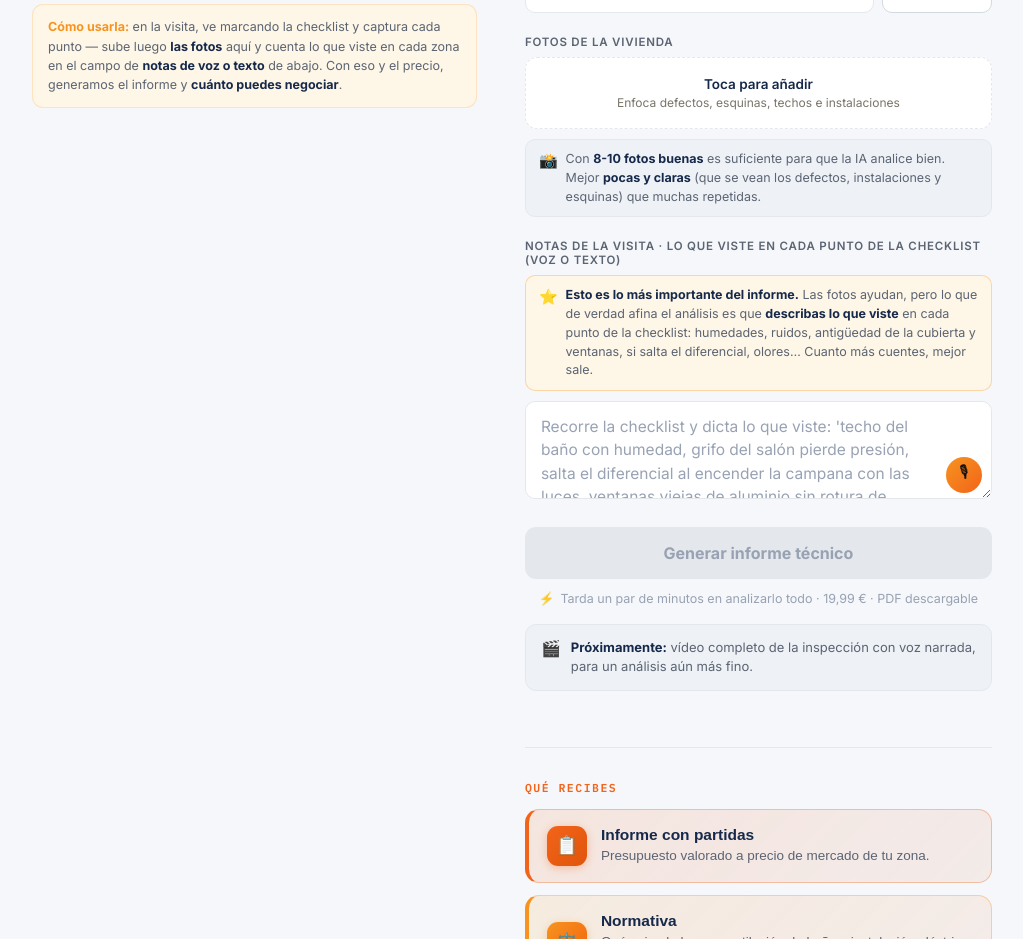
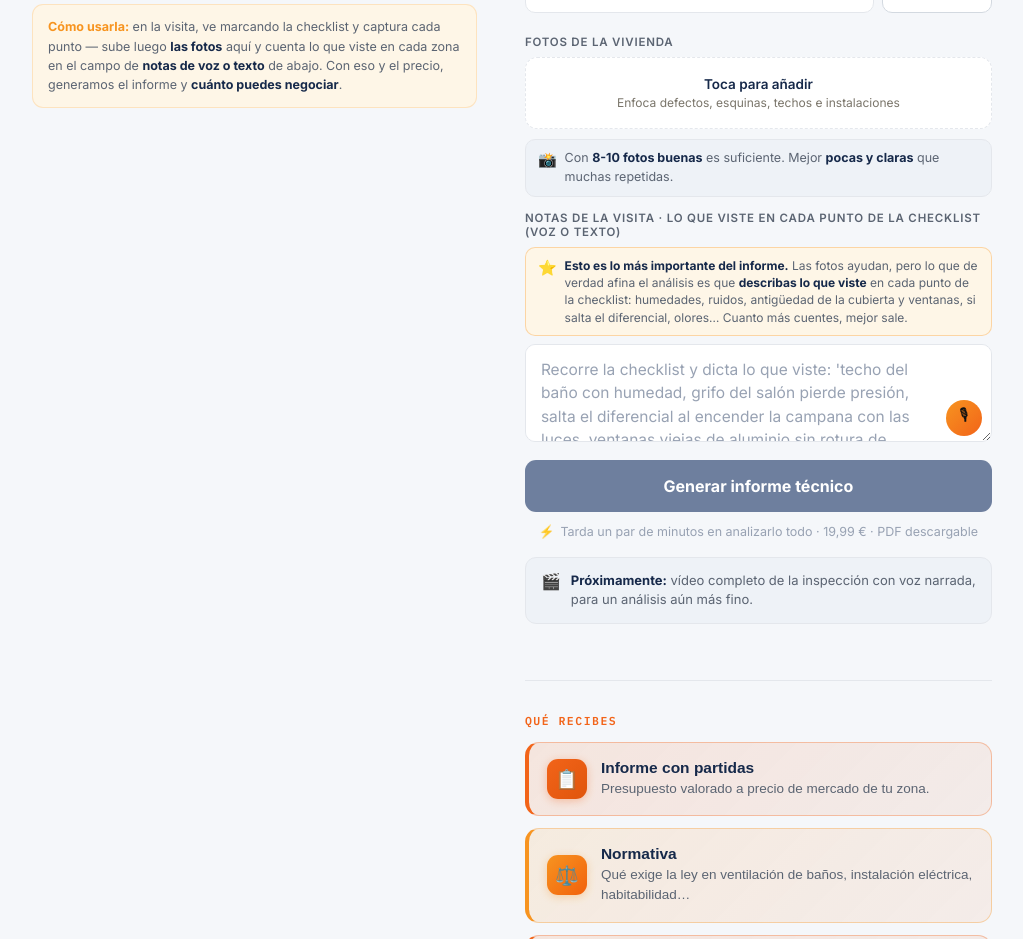
Before and after one commit to juliopuente7/wisebuy, a React (Vite) app in the folder wisebuy-netlify-final/: page / in a window 1280 px wide. Shown: the part 820-1759 px from the top of the page, without its empty margins (128-1151 px from the left). Built offline with nearby package versions, Linux system fonts and the light colour scheme.

Commit message:
Add files via upload

```diff
--- a/wisebuy-netlify-final/src/wisebuy-app.jsx
+++ b/wisebuy-netlify-final/src/wisebuy-app.jsx
@@ -1215,15 +1215,15 @@ OBLIGATORIO: rellena SIEMPRE estos campos, nunca los dejes vacíos: cada partida
             <div style={{ display: "grid", gap: 18, marginBottom: 10 }}>
               <Dropzone prevs={prevV} which="v" title="Fotos de la vivienda" hint="Enfoca defectos, esquinas, techos e instalaciones" accent={C.orange} />
             </div>
-            <div style={{ display: "flex", gap: 8, alignItems: "flex-start", background: C.bg2, border: `1px solid ${C.line}`, borderRadius: 10, padding: "10px 13px", marginBottom: 22, fontSize: 12.5, color: C.sub, lineHeight: 1.5 }}>
+            <div style={{ display: "flex", gap: 8, alignItems: "flex-start", background: C.bg2, border: `1px solid ${C.line}`, borderRadius: 10, padding: "9px 12px", marginBottom: 14, fontSize: 12.5, color: C.sub, lineHeight: 1.5 }}>
               <span style={{ fontSize: 15 }}>📸</span>
-              <span>Con <b style={{ color: C.ink }}>8-10 fotos buenas</b> es suficiente para que la IA analice bien. Mejor <b style={{ color: C.ink }}>pocas y claras</b> (que se vean los defectos, instalaciones y esquinas) que muchas repetidas.</span>
+              <span>Con <b style={{ color: C.ink }}>8-10 fotos buenas</b> es suficiente. Mejor <b style={{ color: C.ink }}>pocas y claras</b> que muchas repetidas.</span>
             </div>
 
             {/* Notas de voz */}
-            <div style={{ marginBottom: 24 }}>
+            <div style={{ marginBottom: 14 }}>
               <span style={label}>Notas de la visita · lo que viste en cada punto de la checklist (voz o texto)</span>
-              <div style={{ display: "flex", gap: 8, alignItems: "flex-start", background: C.panelYellow, border: `1px solid ${C.yellow}55`, borderRadius: 10, padding: "10px 13px", marginBottom: 10, fontSize: 12.5, color: C.sub, lineHeight: 1.5 }}>
+              <div style={{ display: "flex", gap: 8, alignItems: "flex-start", background: C.panelYellow, border: `1px solid ${C.yellow}55`, borderRadius: 10, padding: "9px 12px", marginBottom: 8, fontSize: 12, color: C.sub, lineHeight: 1.45 }}>
                 <span style={{ fontSize: 15 }}>⭐</span>
                 <span><b style={{ color: C.ink }}>Esto es lo más importante del informe.</b> Las fotos ayudan, pero lo que de verdad afina el análisis es que <b style={{ color: C.ink }}>describas lo que viste</b> en cada punto de la checklist: humedades, ruidos, antigüedad de la cubierta y ventanas, si salta el diferencial, olores… Cuanto más cuentes, mejor sale.</span>
               </div>
@@ -1240,7 +1240,7 @@ OBLIGATORIO: rellena SIEMPRE estos campos, nunca los dejes vacíos: cada partida
             </div>
 
             <button onClick={analizar} disabled={!totalFotos || loading}
-              style={{ width: "100%", padding: "16px 24px", borderRadius: 11, border: "none", fontFamily: sans, fontWeight: 700, fontSize: 16, cursor: totalFotos && !loading ? "pointer" : "not-allowed", background: totalFotos && !loading ? `linear-gradient(135deg, ${C.yellow}, ${C.orange})` : C.line, color: totalFotos && !loading ? "#111" : C.faint, display: "flex", alignItems: "center", justifyContent: "center", gap: 10 }}>
+              style={{ width: "100%", padding: "16px 24px", borderRadius: 11, border: "none", fontFamily: sans, fontWeight: 700, fontSize: 16, cursor: totalFotos && !loading ? "pointer" : "not-allowed", background: totalFotos && !loading ? `linear-gradient(135deg, ${C.yellow}, ${C.orange})` : "#6E7F9E", color: totalFotos && !loading ? "#111" : "#fff", boxShadow: totalFotos && !loading ? `0 6px 18px ${C.orange}44` : "none", opacity: 1, display: "flex", alignItems: "center", justifyContent: "center", gap: 10 }}>
               {loading ? (<><span style={{ width: 15, height: 15, border: "2px solid rgba(0,0,0,0.35)", borderTopColor: "#111", borderRadius: "50%", display: "inline-block", animation: "spin .7s linear infinite" }} />Analizando</>) : "Generar informe técnico"}
             </button>
             {loading && <p style={{ textAlign: "center", color: C.sub, fontSize: 13, marginTop: 12 }}>Analizando las fotos y tus notas… puede tardar un par de minutos. No cierres la página.</p>}
```
